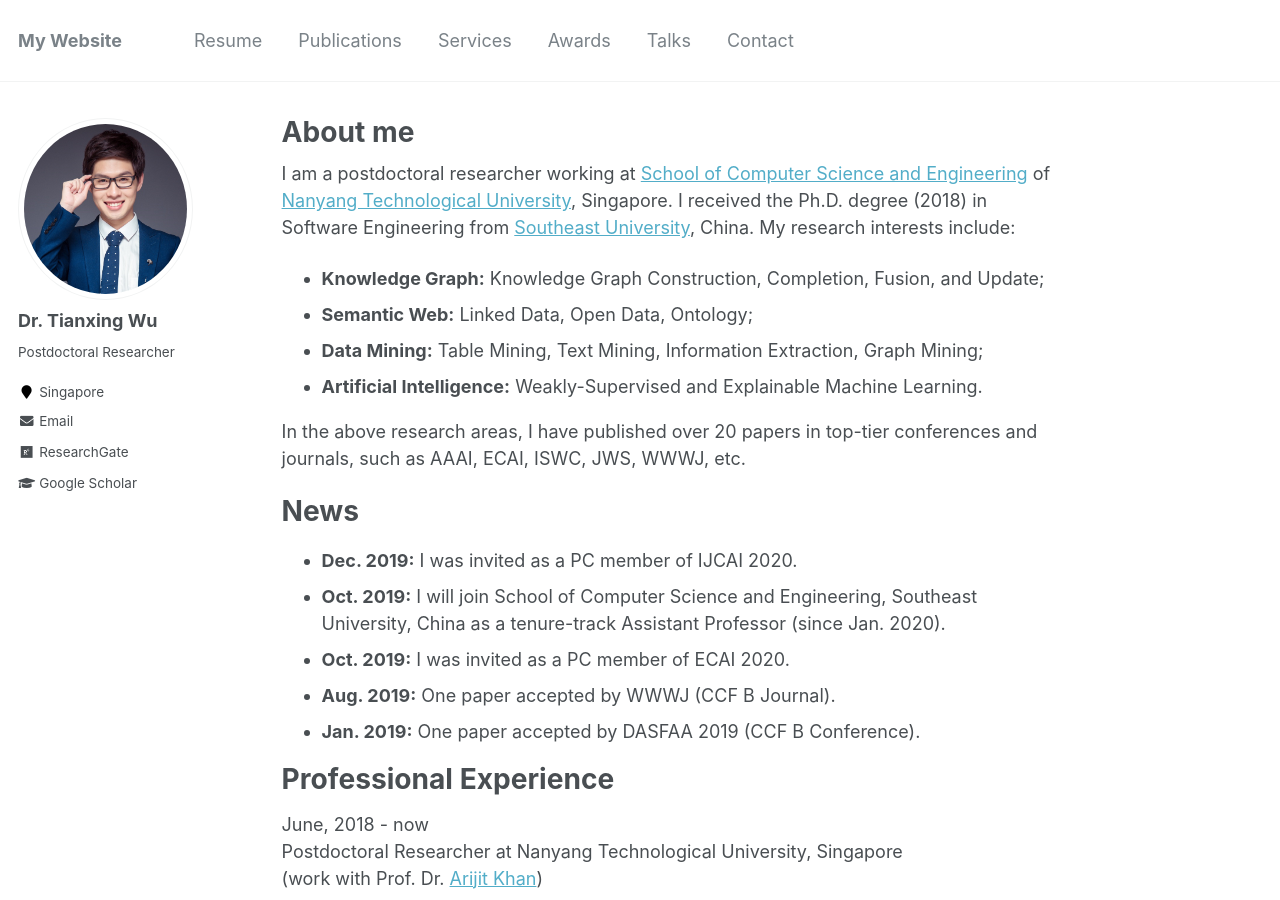
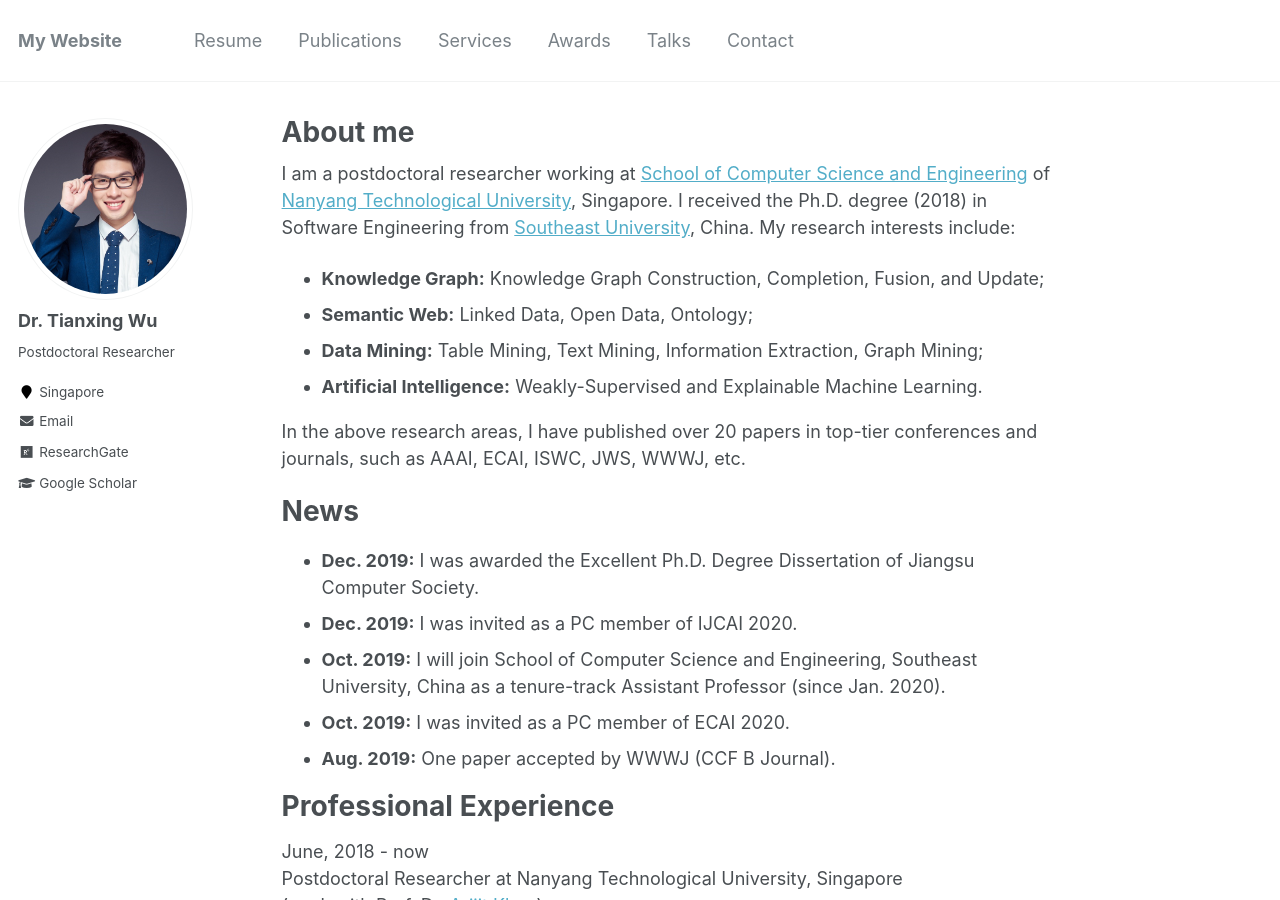
Before and after one commit to tianxing-wu/tianxing-wu.github.io, a Jekyll site: the page built from _pages/about.md, in a window 1280 px wide and 900 px high. Built offline with Jekyll 4.4.1, drawn with Linux system fonts in a browser that asks for light colours.

Commit message:
site update

```diff
--- a/_pages/about.md
+++ b/_pages/about.md
@@ -18,11 +18,11 @@ In the above research areas, I have published over 20 papers in top-tier confere
 
 News
 ======
+* **Dec. 2019:** I was awarded the Excellent Ph.D. Degree Dissertation of Jiangsu Computer Society.
 * **Dec. 2019:** I was invited as a PC member of IJCAI 2020.
 * **Oct. 2019:** I will join School of Computer Science and Engineering, Southeast University, China as a tenure-track Assistant Professor (since Jan. 2020).
 * **Oct. 2019:** I was invited as a PC member of ECAI 2020.
 * **Aug. 2019:** One paper accepted by WWWJ (CCF B Journal).
-* **Jan. 2019:** One paper accepted by DASFAA 2019 (CCF B Conference).
 
 Professional Experience
 ======
```
Also changed, not shown: _pages/awards.md (+1 -0 lines), 2 other files.
